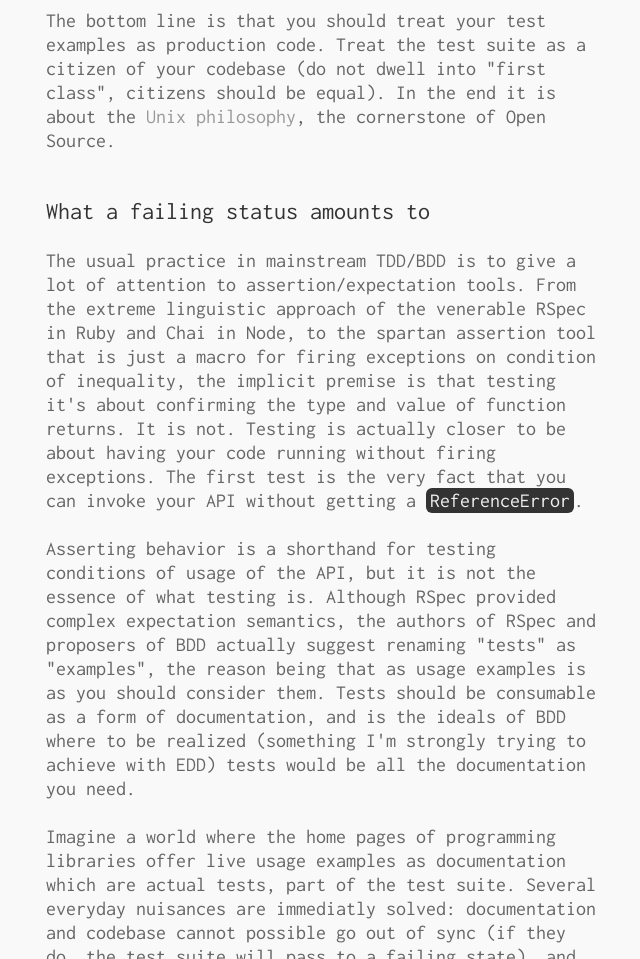
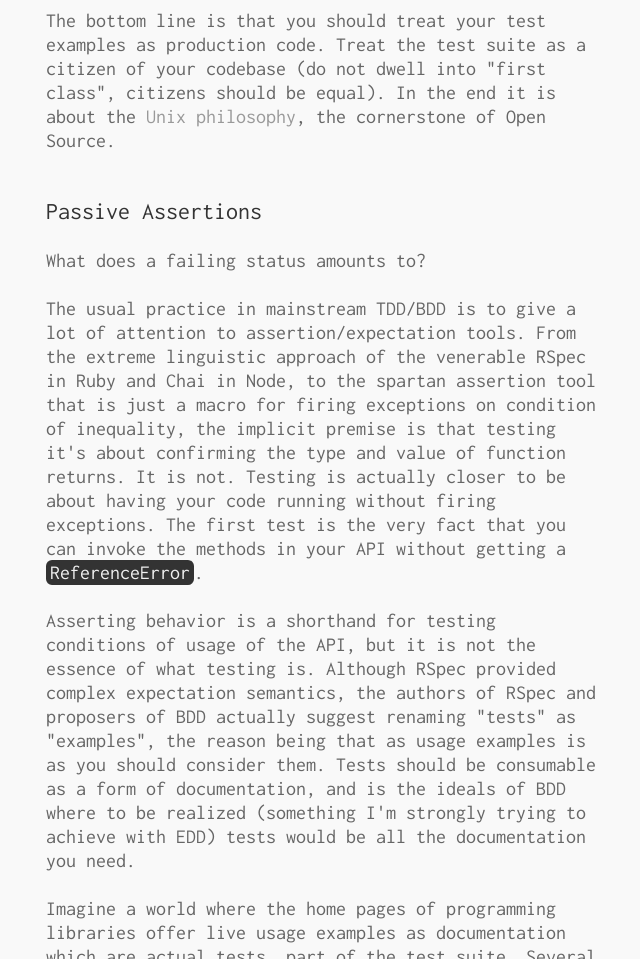
Before and after one commit to xaviervia/washington, a website: page index.html in a window 1280 px wide. Shown: the part 1845-2804 px from the top of the page, without its empty margins (318-958 px from the left). Drawn offline with Linux system fonts and the light colour scheme.

Commit message:
Minor updates

```diff
--- a/index.html
+++ b/index.html
@@ -55,8 +55,9 @@ example<span class="muted">(</span><span class="string">"add: 2, 2 will be 4 @wi
       </ul>
       <p>The bottom line is that you should treat your test examples as production code. Treat the test suite as a citizen of your codebase (do not dwell into "first class", citizens should be equal). In the end it is about the <a href="http://www.catb.org/esr/writings/taoup/html/ch01s06.html">Unix philosophy</a>, the cornerstone of Open Source.</p>
 
-      <h3>What a failing status amounts to</h3>
-      <p>The usual practice in mainstream TDD/BDD is to give a lot of attention to assertion/expectation tools. From the extreme linguistic approach of the venerable RSpec in Ruby and Chai in Node, to the spartan assertion tool that is just a macro for firing exceptions on condition of inequality, the implicit premise is that testing it's about confirming the type and value of function returns. It is not. Testing is actually closer to be about having your code running without firing exceptions. The first test is the very fact that you can invoke your API without getting a <code>ReferenceError</code>.</p>
+      <h3>Passive Assertions</h3>
+      <p>What does a failing status amounts to?</p>
+      <p>The usual practice in mainstream TDD/BDD is to give a lot of attention to assertion/expectation tools. From the extreme linguistic approach of the venerable RSpec in Ruby and Chai in Node, to the spartan assertion tool that is just a macro for firing exceptions on condition of inequality, the implicit premise is that testing it's about confirming the type and value of function returns. It is not. Testing is actually closer to be about having your code running without firing exceptions. The first test is the very fact that you can invoke the methods in your API without getting a <code>ReferenceError</code>.</p>
       <p>Asserting behavior is a shorthand for testing conditions of usage of the API, but it is not the essence of what testing is. Although RSpec provided complex expectation semantics, the authors of RSpec and proposers of BDD actually suggest renaming "tests" as "examples", the reason being that as usage examples is as you should consider them. Tests should be consumable as a form of documentation, and is the ideals of BDD where to be realized (something I'm strongly trying to achieve with EDD) tests would be all the documentation you need.</p>
       <p>Imagine a world where the home pages of programming libraries offer live usage examples as documentation which are actual tests, part of the test suite. Several everyday nuisances are immediatly solved: documentation and codebase cannot possible go out of sync (if they do, the test suite will pass to a failing state), and libraries with good coverage are by default completely documented with extensive, trustworthy examples.</p>
 
```
